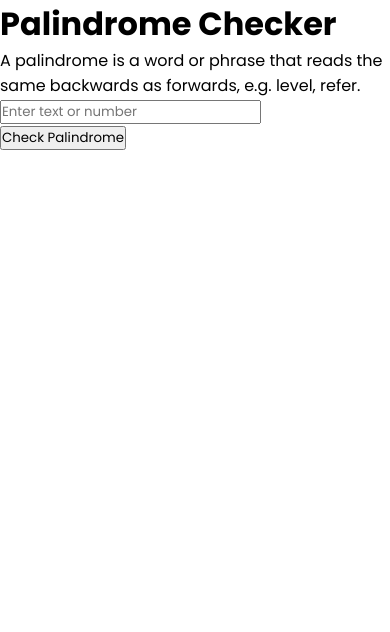
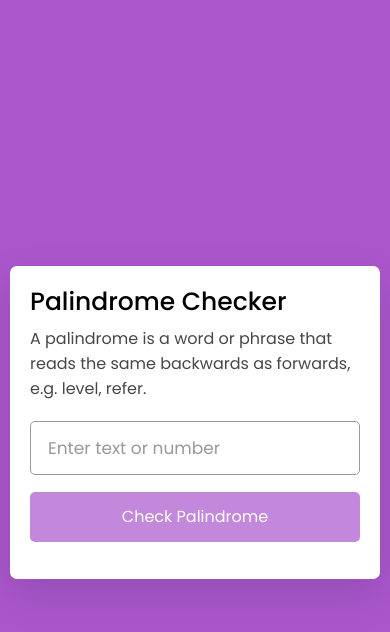
Before and after one commit to kaziriyad7/Palindrome-Checker, a plain HTML site: page index.html in a window 390 px wide. Drawn offline with Linux system fonts and the light colour scheme.

Commit message:
working html file

```diff
--- a/css/style.css
+++ b/css/style.css
@@ -1,3 +1,4 @@
+/* Import Google Font - Poppins */
 @import url('https://fonts.googleapis.com/css2?family=Poppins:wght@400;500;600;700&display=swap');
 *{
   margin: 0;
@@ -5,3 +6,105 @@
   box-sizing: border-box;
   font-family: 'Poppins', sans-serif;
 }
+body{
+  display: flex;
+  padding: 0 10px;
+  align-items: center;
+  justify-content: center;
+  min-height: 100vh;
+  background: #AA57CC;
+}
+::selection{
+  color: #fff;
+  background: rgb(170,87,204,0.8);
+}
+.wrapper{
+  max-width: 500px;
+  background: #fff;
+  border-radius: 7px;
+  padding: 20px 25px 15px;
+  box-shadow: 0 15px 40px rgba(0,0,0,0.12);
+}
+header h1{
+  font-size: 27px;
+  font-weight: 500;
+}
+header p{
+  margin-top: 5px;
+  font-size: 18px;
+  color: #474747;
+}
+.inputs{
+  margin: 20px 0 27px;
+}
+.inputs input{
+  width: 100%;
+  height: 60px;
+  outline: none;
+  padding: 0 17px;
+  font-size: 19px;
+  border-radius: 5px;
+  border: 1px solid #999;
+  transition: 0.1s ease;
+}
+.inputs input::placeholder{
+  color: #999999;
+}
+.inputs input:focus{
+  box-shadow: 0 3px 6px rgba(0,0,0,0.13);
+}
+.inputs input:focus::placeholder{
+  color: #bebebe;
+}
+.inputs button{
+  width: 100%;
+  height: 56px;
+  border: none;
+  opacity: 0.7;
+  outline: none;
+  color: #fff;
+  cursor: pointer;
+  font-size: 17px;
+  margin-top: 20px;
+  border-radius: 5px;
+  pointer-events: none;
+  background: #AA57CC;
+  transition: opacity 0.15s ease;
+}
+.inputs button.active{
+  opacity: 1;
+  pointer-events: auto;
+}
+.info-txt{
+  display: none;
+  font-size: 19px;
+  text-align: center;
+  margin-bottom: 18px;
+}
+.info-txt span{
+  color: #AA57CC;
+}
+
+@media (max-width: 520px) {
+  .wrapper{
+    padding: 17px 20px 10px;
+  }
+  header h1{
+    font-size: 25px;
+  }
+  header p{
+    font-size: 16px;
+  }
+  .inputs input{
+    height: 54px;
+    font-size: 17px;
+  }
+  .inputs button{
+    height: 50px;
+    font-size: 16px;
+    margin-top: 17px;
+  }
+  .info-txt{
+    font-size: 18px;
+  }
+}
```
Also changed, not shown: index.html (+5 -0 lines).
